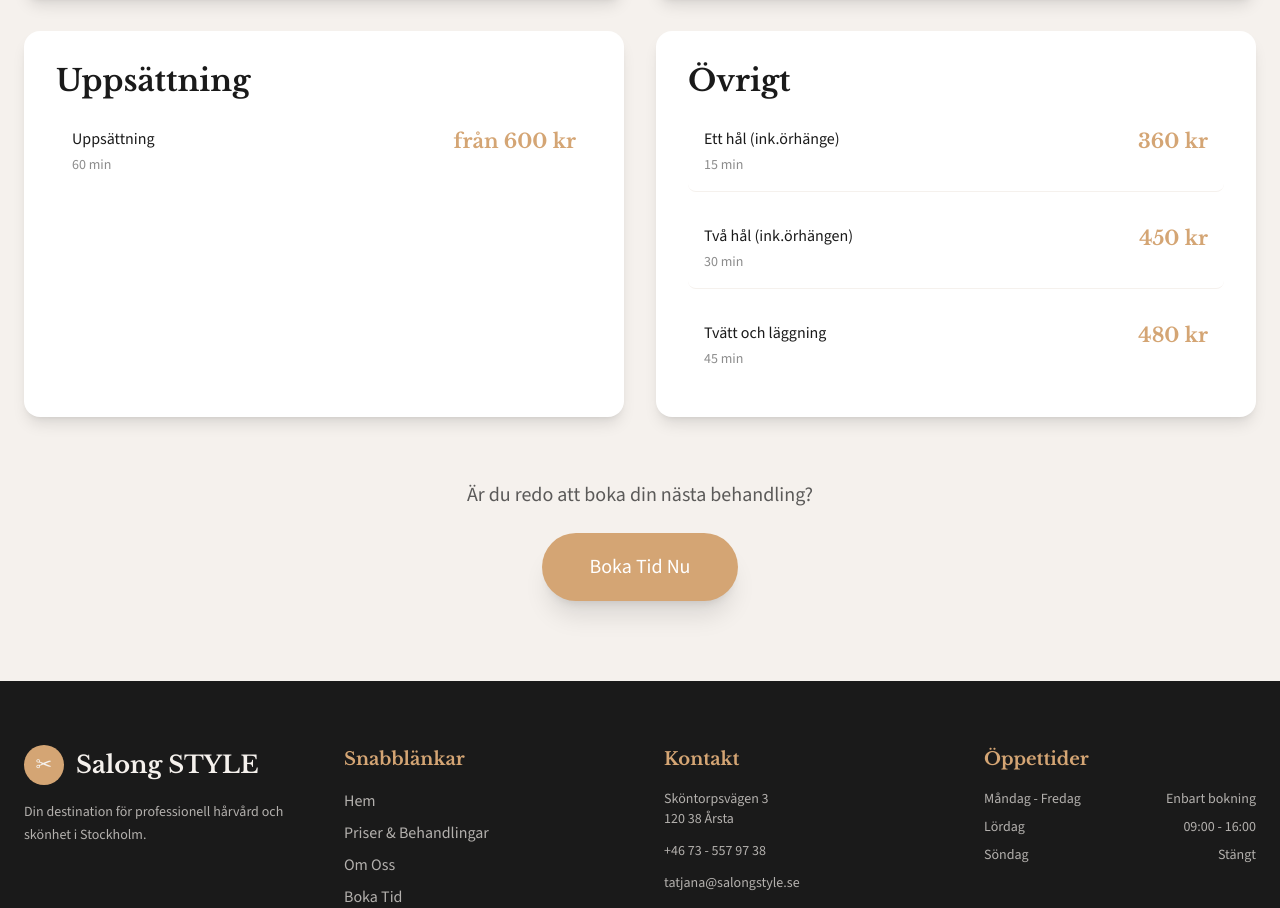
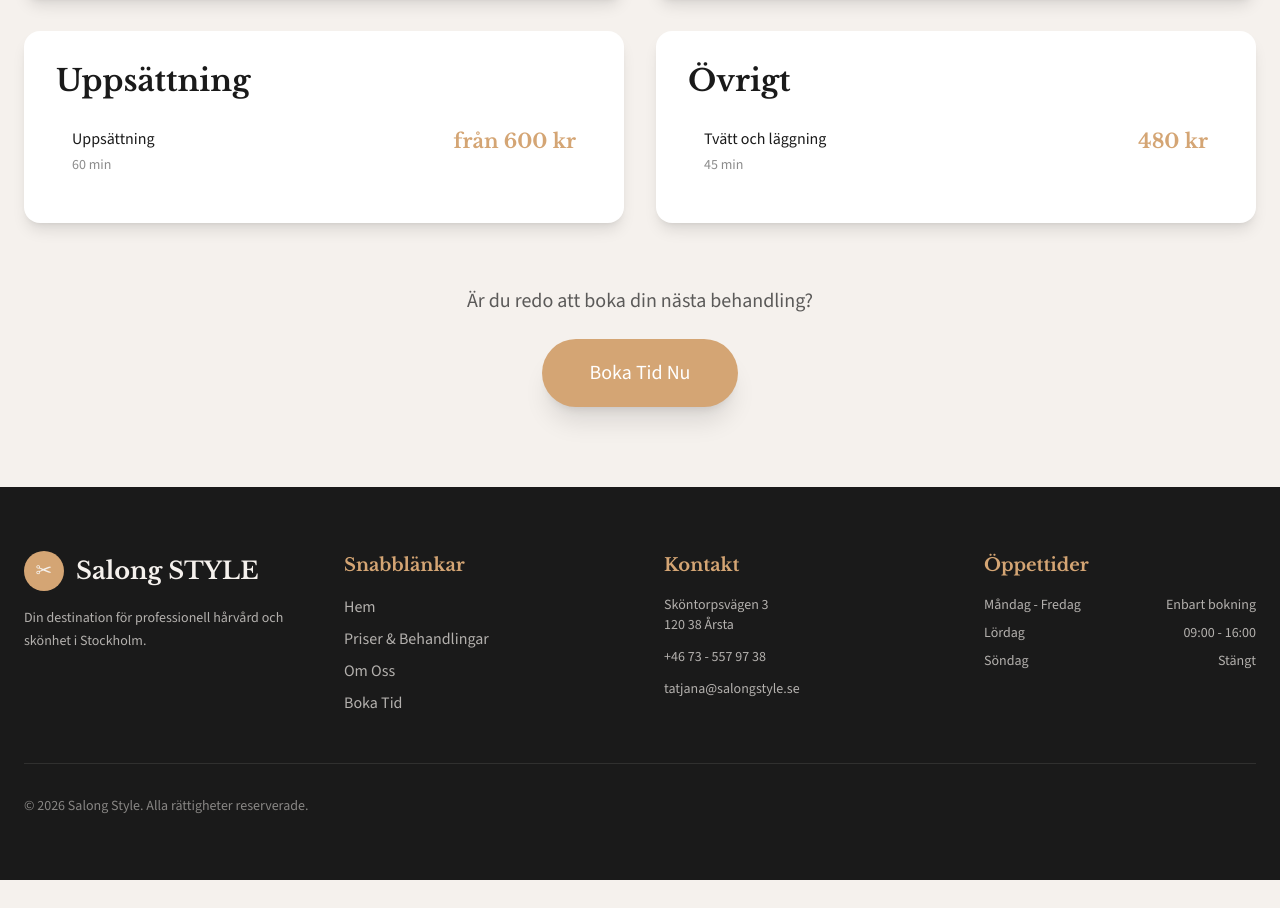
Before and after one commit to ViktorP1/SalongSTYLE, a Next.js app: page /priser in a window 1280 px wide. Shown: the part 1523-2431 px from the top of the page. After the commit the page ends 2403 px from the top, so only its background shows below. Built offline with nearby package versions, Linux system fonts and the light colour scheme.

Commit message:
fix: Removed "Övrigt" items

```diff
--- a/app/priser/page.tsx
+++ b/app/priser/page.tsx
@@ -58,8 +58,6 @@ export default function Priser() {
     {
       category: 'Övrigt',
       items: [
-        { name: 'Ett hål (ink.örhänge)', price: '360 kr', duration: '15 min' },
-        { name: 'Två hål (ink.örhängen)', price: '450 kr', duration: '30 min' },
         { name: 'Tvätt och läggning', price: '480 kr', duration: '45 min' },
       ],
     },
```
